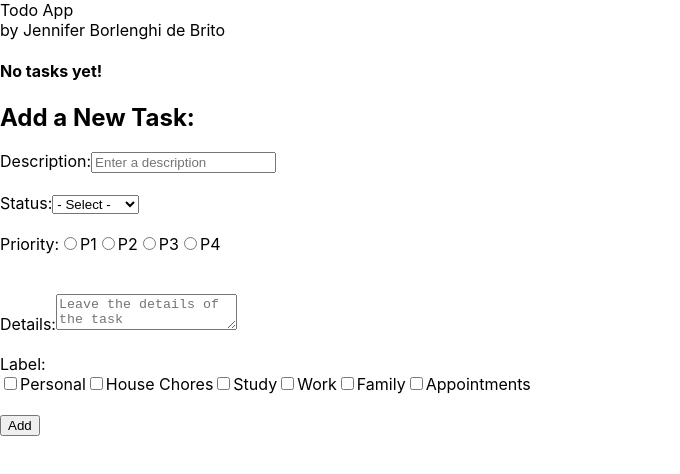
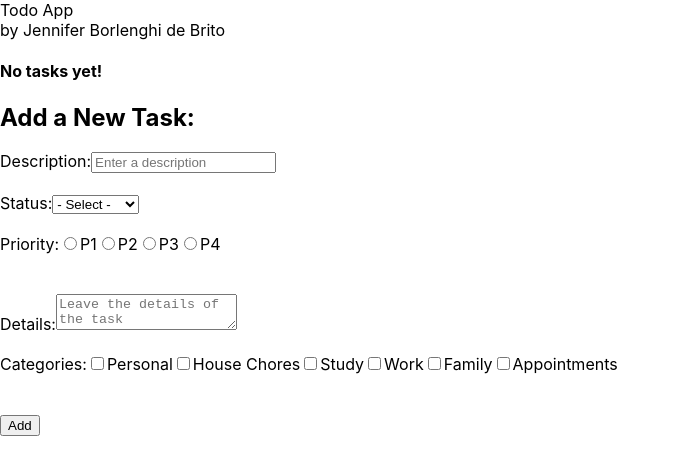
Before and after one commit to JenniferBorlenghi/ToDoApp, a React (Create React App) app: page / in a window 1280 px wide. Shown: the top 474 px of the page, without its empty margins (0-680 px from the left). Built offline with nearby package versions, Linux system fonts and the light colour scheme.

Commit message:
Cleaning Code - Forms - Checkbox logic outside render/return

```diff
--- a/src/components/Form/index.js
+++ b/src/components/Form/index.js
@@ -90,6 +90,21 @@ export default function Form({ onNewTask }) {
     }
   };
 
+  const CategoriesInputsComponent = categoriesOptions.map((item) => (
+    <label key={item.id}>
+      <input
+        type="checkbox"
+        name={item.content}
+        checked={categories.includes(item.content)}
+        // checked returns true (option selected) or false (option not selected) -> initially it is false
+        onChange={handleCheckCategory}
+      />
+      {item.content}
+    </label>
+  ))
+
+
+
   return (
     <>
       {errorMessages.length !== 0 && (
@@ -155,18 +170,9 @@ export default function Form({ onNewTask }) {
         <br />
         <br />
         {/* Category Input - Checkbox */}
-        <div>Label: </div>
-        {categoriesOptions.map((item) => (
-          <label key={item.id}>
-            <input
-              type="checkbox"
-              name={item.content}
-              checked={categories.includes(item.content)}
-              onChange={handleCheckCategory}
-            />
-            {item.content}
-          </label>
-        ))}
+        <div>
+          Categories:{CategoriesInputsComponent}
+        </div>
         <br />
         <br />
         <button>Add</button>
```
